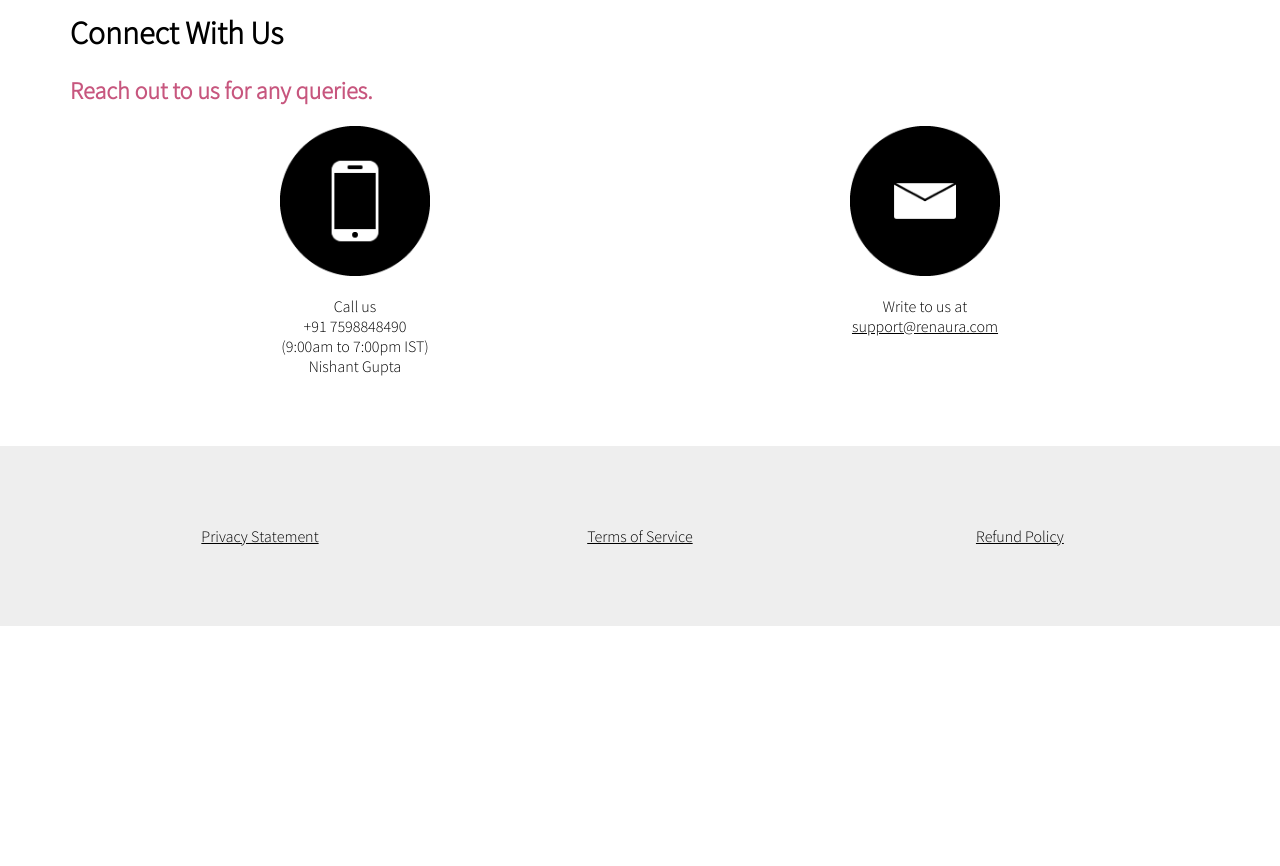
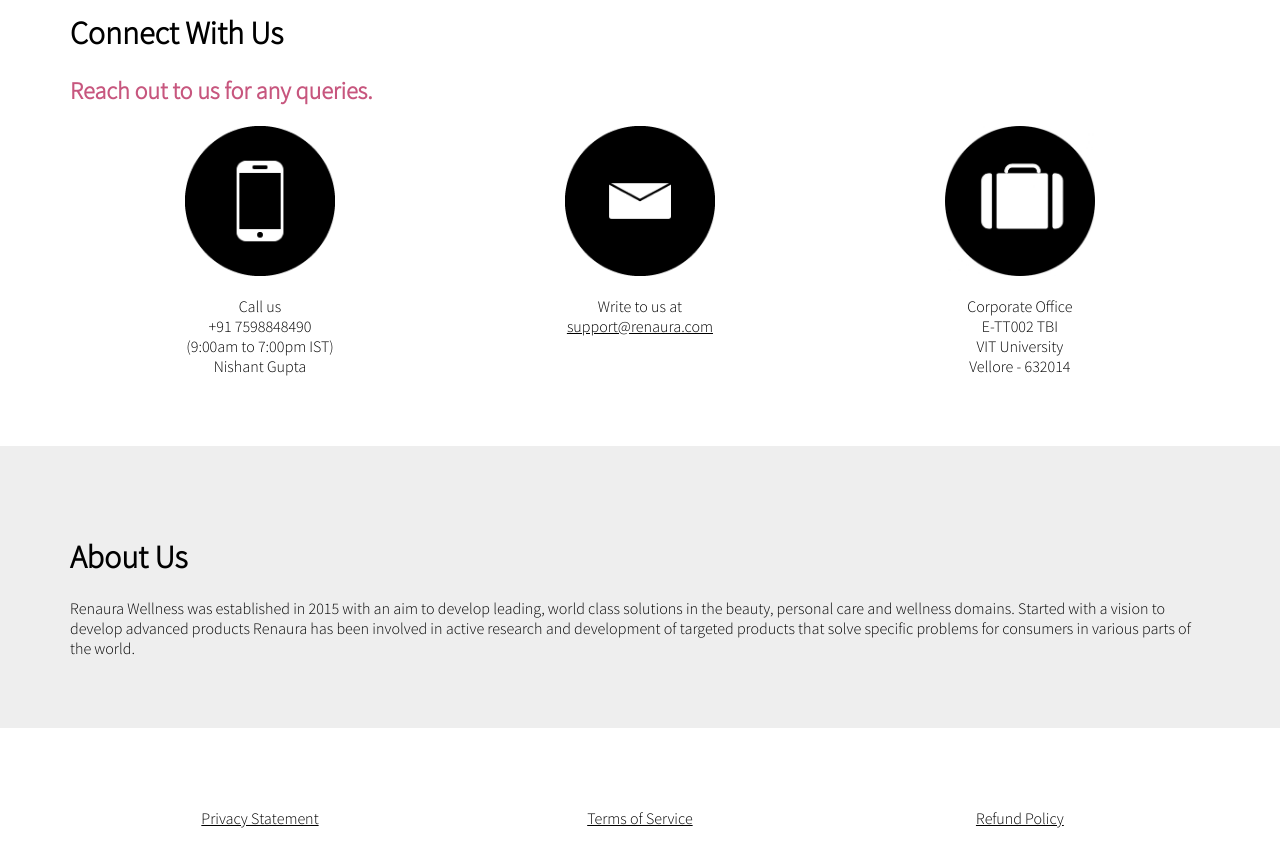
Before and after one commit to kakulgupta/renaura, a website: page app/index.html in a window 1280 px wide. Shown: the part 3180-4046 px from the top of the page. Before the commit the page ends 3806 px from the top, so only its background shows below. Drawn offline with nearby package versions, Linux system fonts and the light colour scheme; files that its build step writes are made by us from their sources; files whose address does not match are found by name.

Commit message:
added about us, corporate address

```diff
--- a/app/index.html
+++ b/app/index.html
@@ -134,7 +134,8 @@
             <h3>Innovation</h3>
             <h4 class="font-red">The way forward</h4>
             <p>
-              At Renaura we are constantly researching and working on upcoming products that solve the needs of the present day consumer. We develop and adapt core technologies and products to suit the needs and aspirations of consumers in diversified markets in South East Asia, the Middle East and parts of Africa.
+              At Renaura we are constantly researching and working on upcoming products that solve the needs of the present day consumer. We develop and adapt core technologies and products to suit the needs and aspirations of consumers in diversified markets in South
+              East Asia, the Middle East and parts of Africa.
             </p>
           </div>
         </div>
@@ -195,23 +196,38 @@
       </h2>
       <div class="section-content align-center">
         <div class="clearfix">
-          <div class="width-50 pull-left module">
+          <div class="width-33 pull-left module">
             <div class="contact-img call-us">
             </div>
-            <br />
-            Call us
+            <br /> Call us
             <br /> +91 7598848490
             <br /> (9:00am to 7:00pm IST)
             <br /> Nishant Gupta
           </div>
-          <div class="width-50 pull-left module">
+          <div class="width-33 pull-left module">
             <div class="contact-img email-us">
             </div>
-            <br />
-            Write to us at
+            <br /> Write to us at
             <br /><a href="mailto:support@renaura.com">support@renaura.com</a>
           </div>
+          <div class="width-33 pull-left module">
+            <div class="contact-img corporate-office">
+            </div>
+            <br /> Corporate Office
+            <br />E-TT002 TBI
+            <br />VIT University
+            <br />Vellore - 632014
+          </div>
         </div>
+      </div>
+    </div>
+    <div class="section">
+      <h1 class="section-heading module">
+        About Us
+      </h1>
+      <div>
+        Renaura Wellness was established in 2015 with an aim to develop leading, world class solutions in the beauty, personal care and wellness domains. Started with a vision to develop advanced products Renaura has been involved in active research and development
+        of targeted products that solve specific problems for consumers in various parts of the world.
       </div>
     </div>
   </div>
--- a/app/styles/main.scss
+++ b/app/styles/main.scss
@@ -118,6 +118,9 @@
     .email-us {
       background-image: url("../images/renaura_10.png");
     }
+    .corporate-office {
+      background-image: url("../images/renaura_12.jpg");
+    }
   }
   .section:nth-child(2n) {
     background-color: #EEEEEE;
@@ -135,7 +138,6 @@
 }
 .footer {
   padding: 70px;
-  background-color: #EEEEEE;
   div {
     padding: 10px;
   }
@@ -161,7 +163,7 @@
   .information-section {
     margin: 0;
   }
-  .information-section .section .email-us{
+  .information-section .section .email-us, .information-section .section .corporate-office{
     margin-top: 20px;
   }
 }
```
Also changed, not shown: app/images/renaura_12.jpg (added).
